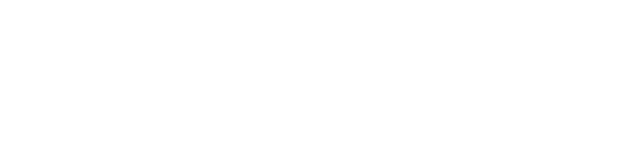
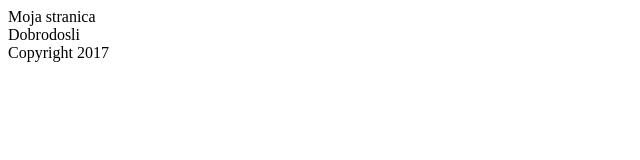
Before and after one commit to fordns/git-vezba, a plain HTML site: page index.html in a window 1280 px wide. Shown: the whole page, without its empty margins (0-640 px from the left). Drawn offline with Linux system fonts and the light colour scheme.

Commit message:
Dodani osnovni elementi

```diff
--- a/index.html
+++ b/index.html
@@ -4,6 +4,9 @@
 	<title>Git vezba2</title>
 </head>
 <body>
-
+<header>Moja stranica</header>
+<main>Dobrodosli</main>
+<footer>Copyright 2017</footer>
+</main>
 </body>
 </html>
```
